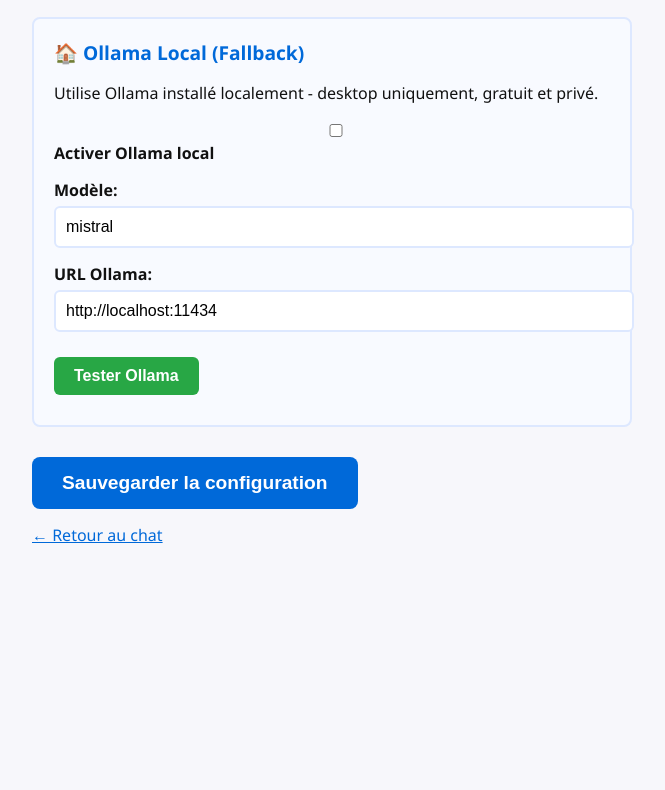
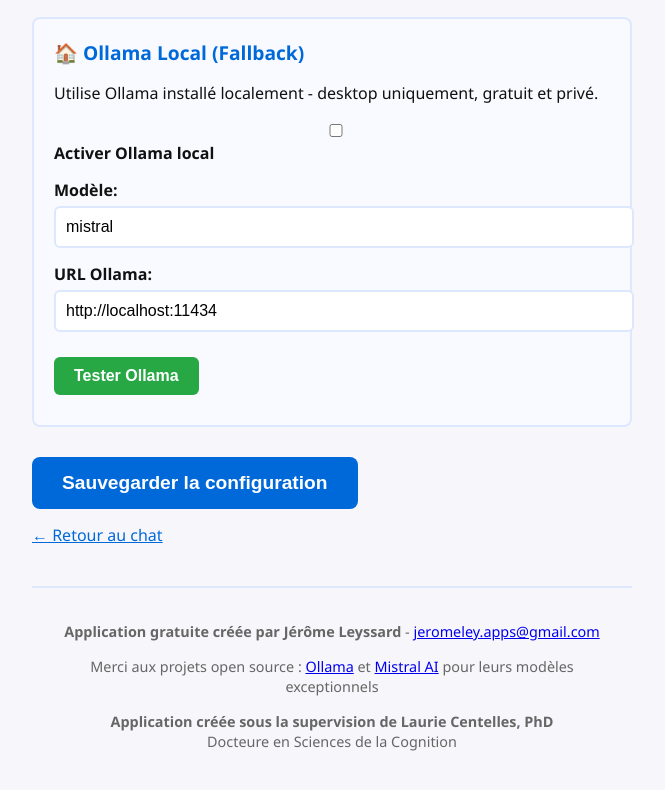
Before and after one commit to jeromeleyssard-pixel/AI_TSA, a website: page public/cloud-config.html in a window 1280 px wide. Shown: the part 923-1713 px from the top of the page, without its empty margins (308-973 px from the left). Before the commit the page ends 1517 px from the top, so only its background shows below. Drawn offline with Linux system fonts and the light colour scheme; no server answers.

Commit message:
feat: Ajout références professionnelles et préparation déploiement Vercel
✨ Références ajoutées partout:
- Jérôme Leyssard (développeur) - jeromeley.apps@gmail.com
- Dr. Laurie Centelles, PhD (supervision scientifique)
- Remerciements Ollama et Mistral AI

📱 Pages mises à jour:
- chat.html (footer complet)
- cloud-config.html (références)
- onboarding.html (footer)
- README.md (section remerciements détaillée)
- package.json (auteur et repository)

🚀 Préparation déploiement:
- vercel.json créé pour déploiement automatique
- Configuration optimisée pour Vercel
- Routes et fonctions configurées

🎯 Prêt pour déploiement public !

```diff
--- a/public/cloud-config.html
+++ b/public/cloud-config.html
@@ -165,6 +165,12 @@
         <a href="/" style="color: #0069d9;">← Retour au chat</a>
       </p>
     </div>
+
+    <footer style="margin-top: 40px; padding: 20px; border-top: 2px solid #dde8ff; text-align: center; color: #666; font-size: 0.9rem; line-height: 1.4;">
+      <p><strong>Application gratuite créée par Jérôme Leyssard</strong> - <a href="mailto:jeromeley.apps@gmail.com">jeromeley.apps@gmail.com</a></p>
+      <p style="margin: 10px 0;">Merci aux projets open source : <a href="https://ollama.ai" target="_blank">Ollama</a> et <a href="https://mistral.ai" target="_blank">Mistral AI</a> pour leurs modèles exceptionnels</p>
+      <p><strong>Application créée sous la supervision de Laurie Centelles, PhD</strong><br>Docteure en Sciences de la Cognition</p>
+    </footer>
   </div>
 
   <script>
@@ -218,7 +224,7 @@
           response = await fetch('/test-ollama', {
             method: 'POST',
             headers: { 'Content-Type': 'application/json' },
-            body: JSON.stringify { model, url }
+            body: JSON.stringify({ model, url })
           });
         }
 
```
Also changed, not shown: package.json (+1 -30 lines), public/chat.html (+6 -0 lines), public/onboarding.html (+6 -0 lines), README.md, vercel.json (added).
